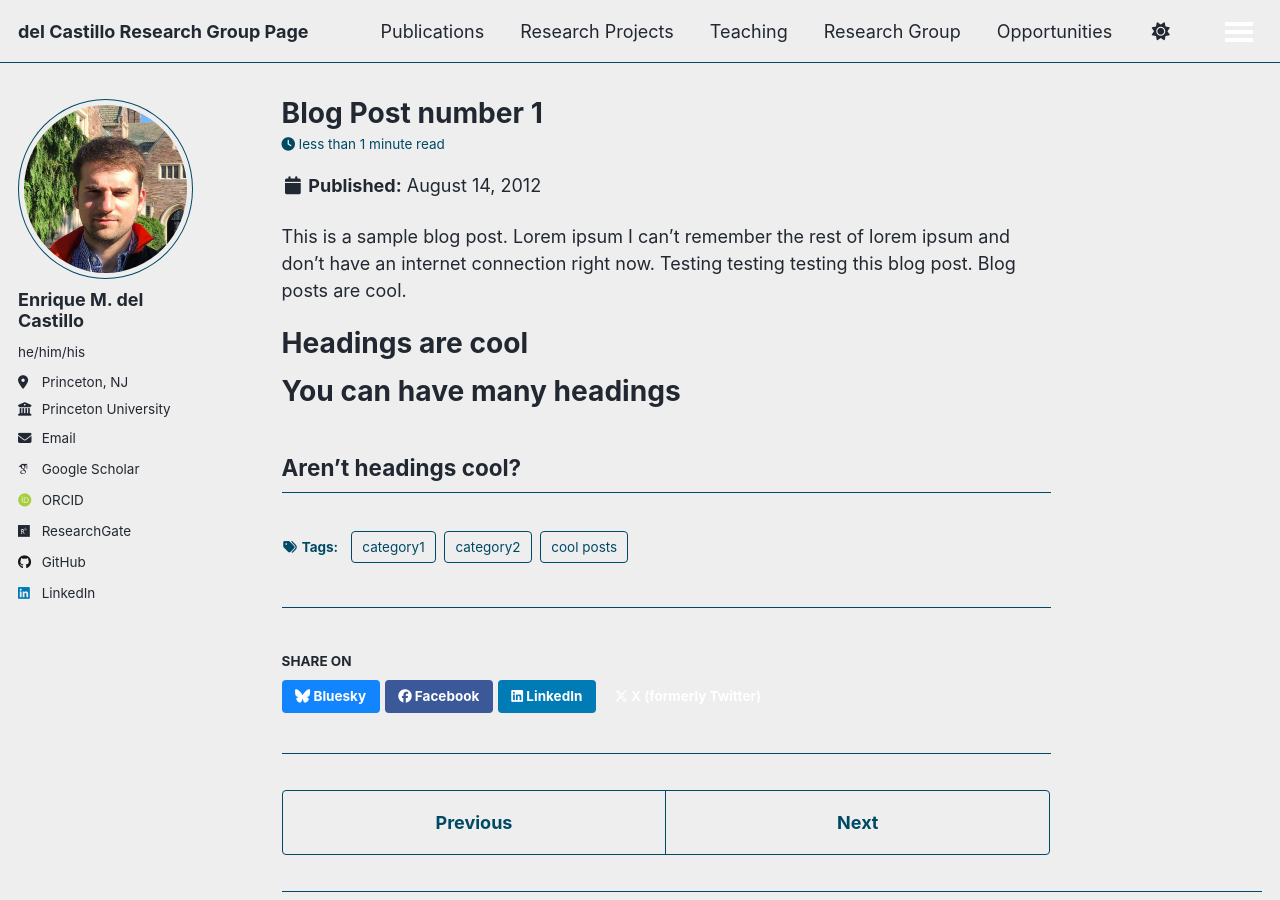
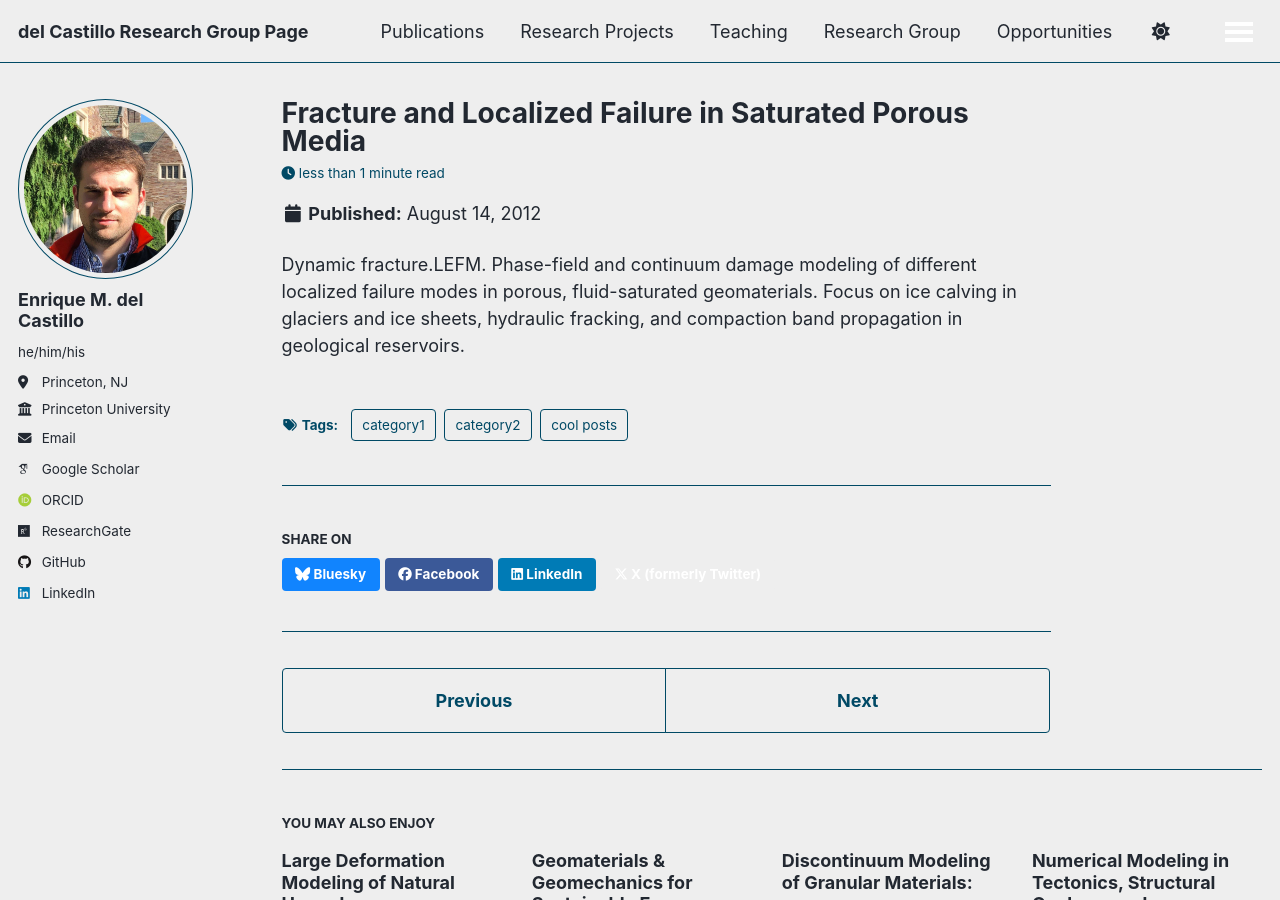
Before and after one commit to emdc19/emdcwebsite, a Jekyll site: the page built from _posts/2012-08-14-blog-post-1.md, in a window 1280 px wide and 900 px high. Built offline with Jekyll 4.4.1, drawn with Linux system fonts in a browser that asks for light colours; some web fonts are replaced; a script that is not in the unit is left out.

Commit message:
Update 2012-08-14-blog-post-1.md

```diff
--- a/_posts/2012-08-14-blog-post-1.md
+++ b/_posts/2012-08-14-blog-post-1.md
@@ -1,5 +1,5 @@
 ---
-title: 'Blog Post number 1'
+title: 'Fracture and Localized Failure in Saturated Porous Media'
 date: 2012-08-14
 permalink: /posts/2012/08/blog-post-1/
 tags:
@@ -7,14 +7,7 @@ tags:
   - category1
   - category2
 ---
-
-This is a sample blog post. Lorem ipsum I can't remember the rest of lorem ipsum and don't have an internet connection right now. Testing testing testing this blog post. Blog posts are cool.
-
-Headings are cool
-======
-
-You can have many headings
-======
-
-Aren't headings cool?
-------
+Dynamic fracture.LEFM.
+Phase-field and continuum damage modeling of different localized failure modes in
+porous, fluid-saturated geomaterials. Focus on ice calving in glaciers and ice sheets, hydraulic
+fracking, and compaction band propagation in geological reservoirs.
```
